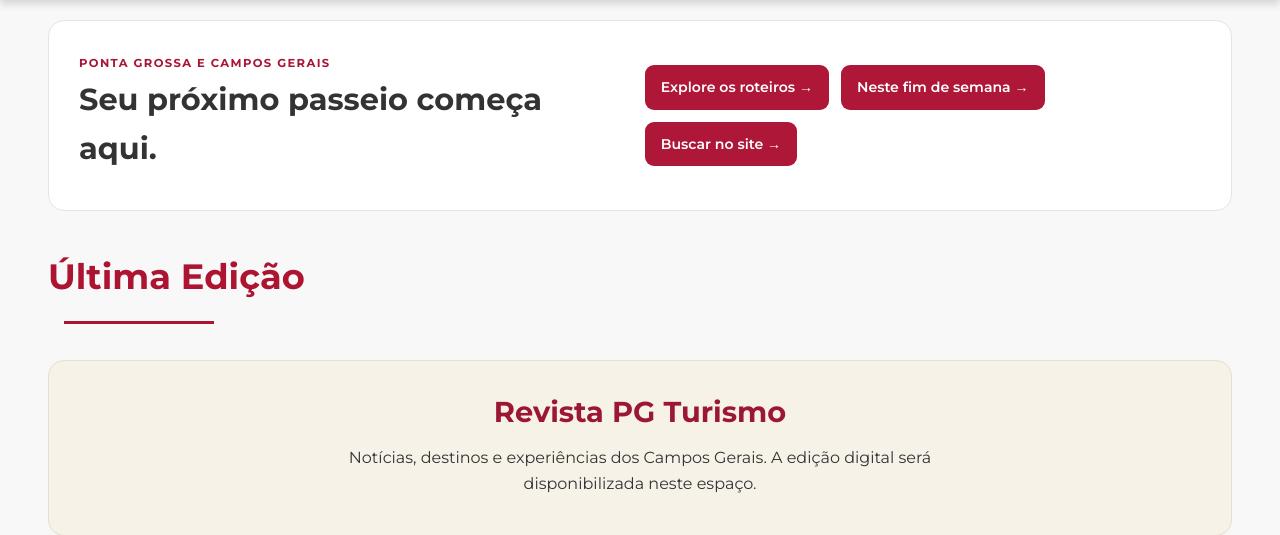
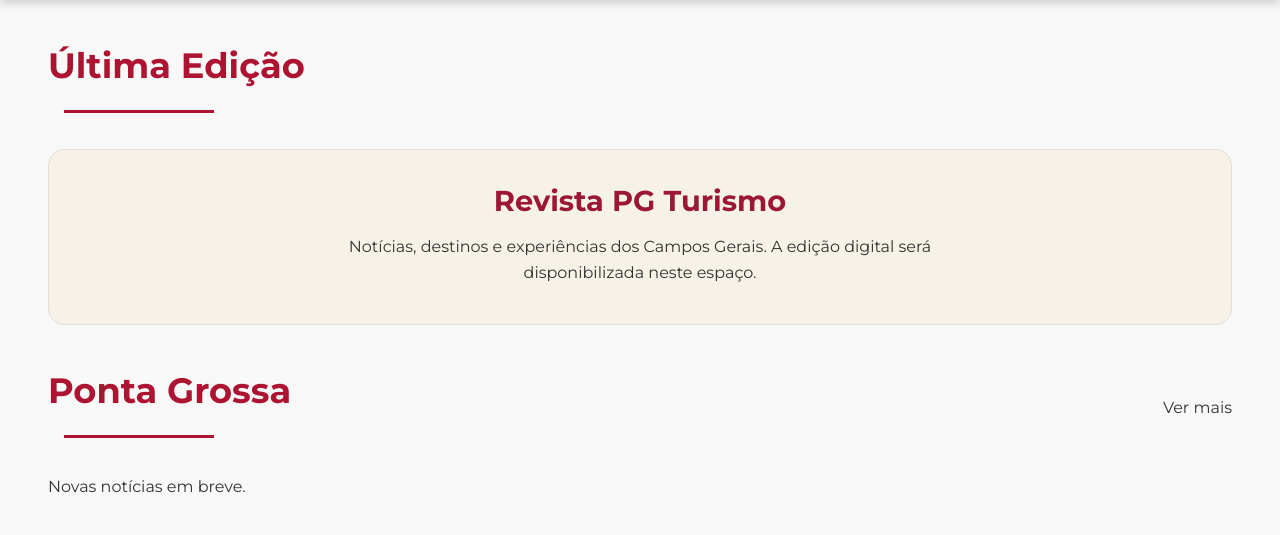
Before and after one commit to pontagrossaturismo-ops/revista, a PHP site: page /PG-2025/ in a window 1280 px wide. Shown: the part 130-665 px from the top of the page. Run offline with PHP 8.4, Linux system fonts and the light colour scheme; data that the repository does not hold is empty; some libraries are stand-ins or nearby versions.

Commit message:
Remove bloco de planejamento da página inicial

```diff
--- a/index.php
+++ b/index.php
@@ -3,7 +3,6 @@
 $pageStyles=['cms/site.css']; $titulo=rss_escape(revista_setting('SITE_TITLE','Revista PG Turismo')); $pageDescription=rss_escape(revista_setting('SITE_DESCRIPTION','Turismo, lazer, gastronomia e notícias')); $palavrasChave='turismo, notícias'; $url=rss_escape(revista_setting('SITE_URL','')); $imagem=''; $noticia=['titulo'=>$titulo,'foto1'=>'']; include __DIR__.'/header.php';
 cms_render_spotlight($allNews);
 ?>
-<section class="planning-strip" aria-label="Planeje sua visita"><div><p class="eyebrow">Ponta Grossa e Campos Gerais</p><h1>Seu próximo passeio começa aqui.</h1></div><div class="trip-links"><a href="roteiros.php">Explore os roteiros →</a><a href="agenda.php?period=weekend">Neste fim de semana →</a><a href="busca.php">Buscar no site →</a></div></section>
 <section id="ultima-edicao" class="edition-section"><div class="home-section-heading"><h2 class="section-title">Última Edição</h2></div><?php $edition=cms_presentation(); if(!empty($edition['edition_url'])): ?><div class="edition-frame"><iframe src="<?=rss_escape($edition['edition_url'])?>" title="<?=rss_escape($edition['edition_label'] ?: 'Edição atual da Revista PG Turismo')?>" loading="lazy" allow="fullscreen" allowfullscreen referrerpolicy="strict-origin-when-cross-origin" sandbox="allow-scripts allow-same-origin allow-popups allow-popups-to-escape-sandbox"></iframe></div><?php if(!empty($edition['edition_label'])): ?><p class="edition-caption"><?=rss_escape($edition['edition_label'])?></p><?php endif; elseif(is_file(__DIR__.'/edicoes/issuu101.html')): ?><div class="edition-frame"><?php include __DIR__.'/edicoes/issuu101.html'; ?></div><?php else: ?><div class="edition-empty"><strong>Revista PG Turismo</strong><p>Notícias, destinos e experiências dos Campos Gerais. A edição digital será disponibilizada neste espaço.</p></div><?php endif; ?></section>
 <?php foreach(cms_db()->query('SELECT * FROM cms_sections WHERE active=1 ORDER BY position,id') as $section): $items=array_slice(array_values(array_filter($allNews,fn($entry)=>$entry['category']===$section['category'])),0,4); ?>
 <section class="home-section" style="--section-color:<?=rss_escape($section['color'])?>" data-section="<?=rss_escape($section['category'])?>"><div class="home-section-heading"><h2 class="section-title"><?=rss_escape($section['title'])?></h2><a href="categoria.php?categoria=<?=rawurlencode($section['category'])?>">Ver mais</a></div><div class="home-news-grid"><?php foreach($items as $entry) cms_render_card($entry); ?></div><?php if(!$items): ?><p>Novas notícias em breve.</p><?php endif; ?></section><?php cms_render_banners('home',$section['id']); endforeach; ?>
```
